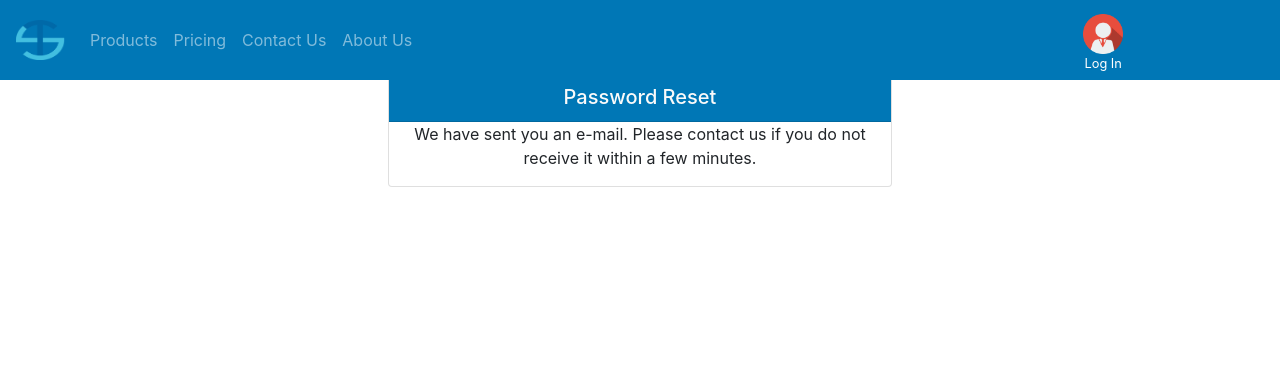
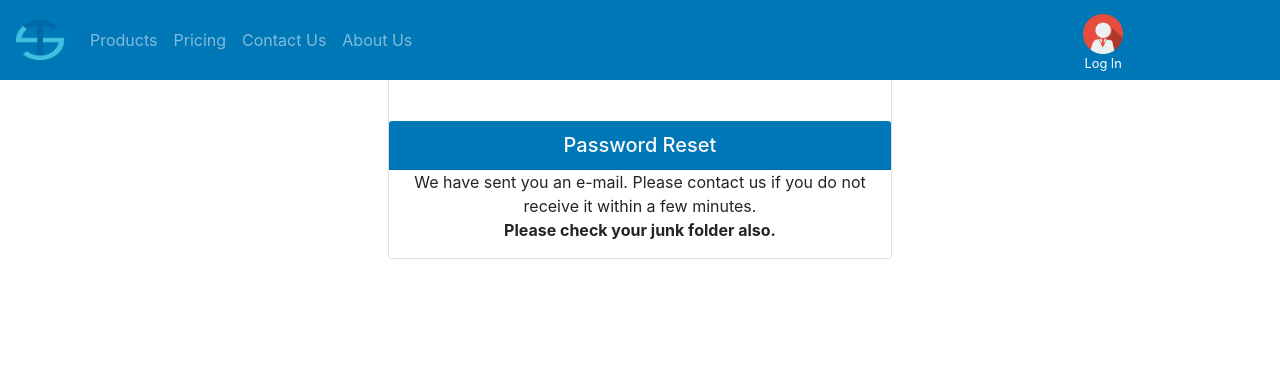
Before and after one commit to tdignan87/TraceSense, a Django app: a page that uses templates/allauth/account/password_reset_done.html in a window 1280 px wide. Shown: the top 380 px of the page. Run offline with Django 3.2, Linux system fonts and the light colour scheme; some libraries are stand-ins or nearby versions.

Commit message:
added ID to card

```diff
--- a/templates/allauth/account/password_reset_done.html
+++ b/templates/allauth/account/password_reset_done.html
@@ -3,9 +3,9 @@
 
 
 <div class="container col-sm-9 col-md-7 col-lg-5 mx-auto" id="password-reset-form">
-    <div class="card">
+    <div class="card" id="reset-done-card">
         <h5 class="card-header support-header">{% trans "Password Reset" %}</h5>
-        <p class="p-center">{% blocktrans %}We have sent you an e-mail. Please contact us if you do not receive it within a few minutes.{% endblocktrans %}</p>
+        <p class="p-center">{% blocktrans %}We have sent you an e-mail. Please contact us if you do not receive it within a few minutes.<br><strong>Please check your junk folder also.</strong>{% endblocktrans %}</p>
         {% endblock %}
     </div>
 </div>
```
